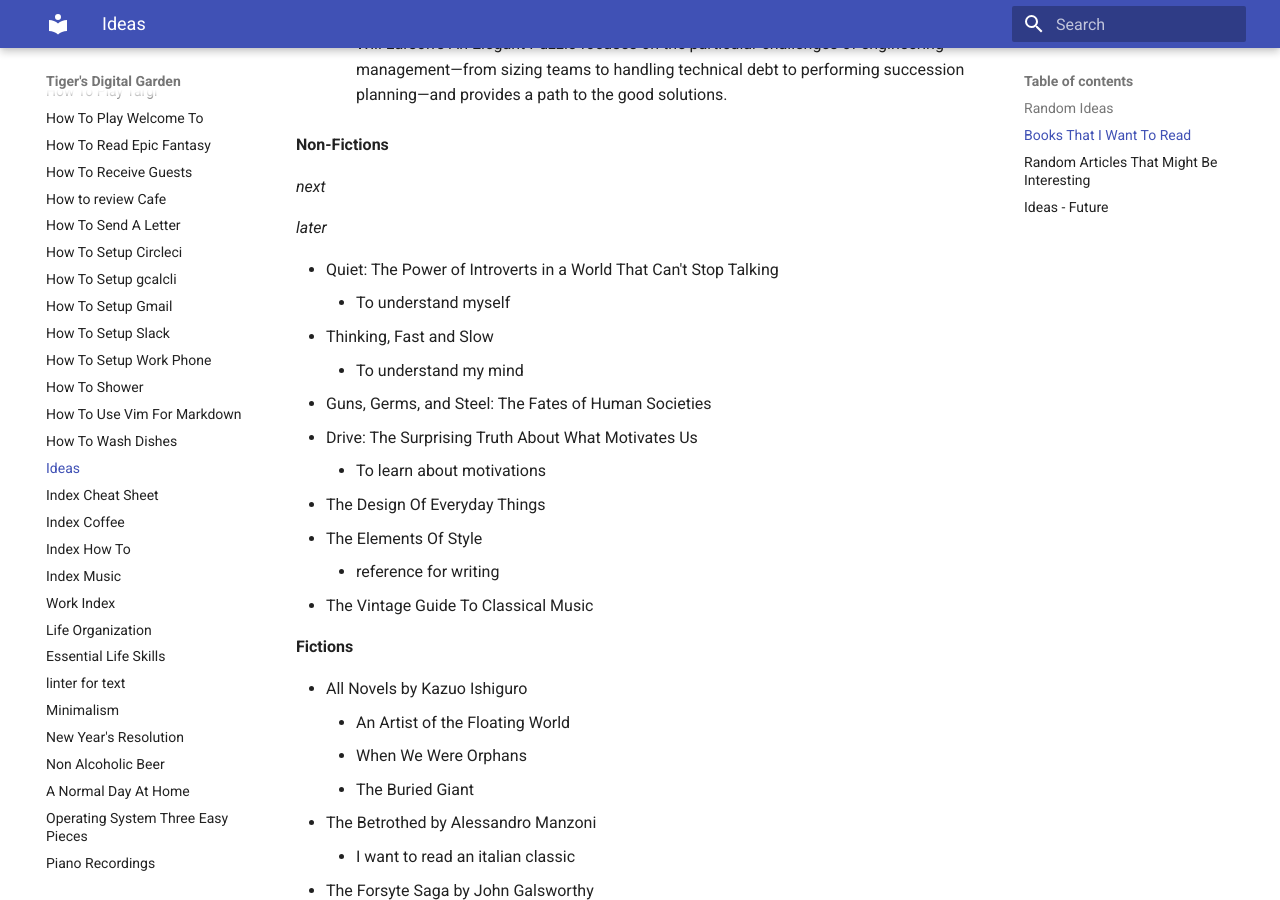
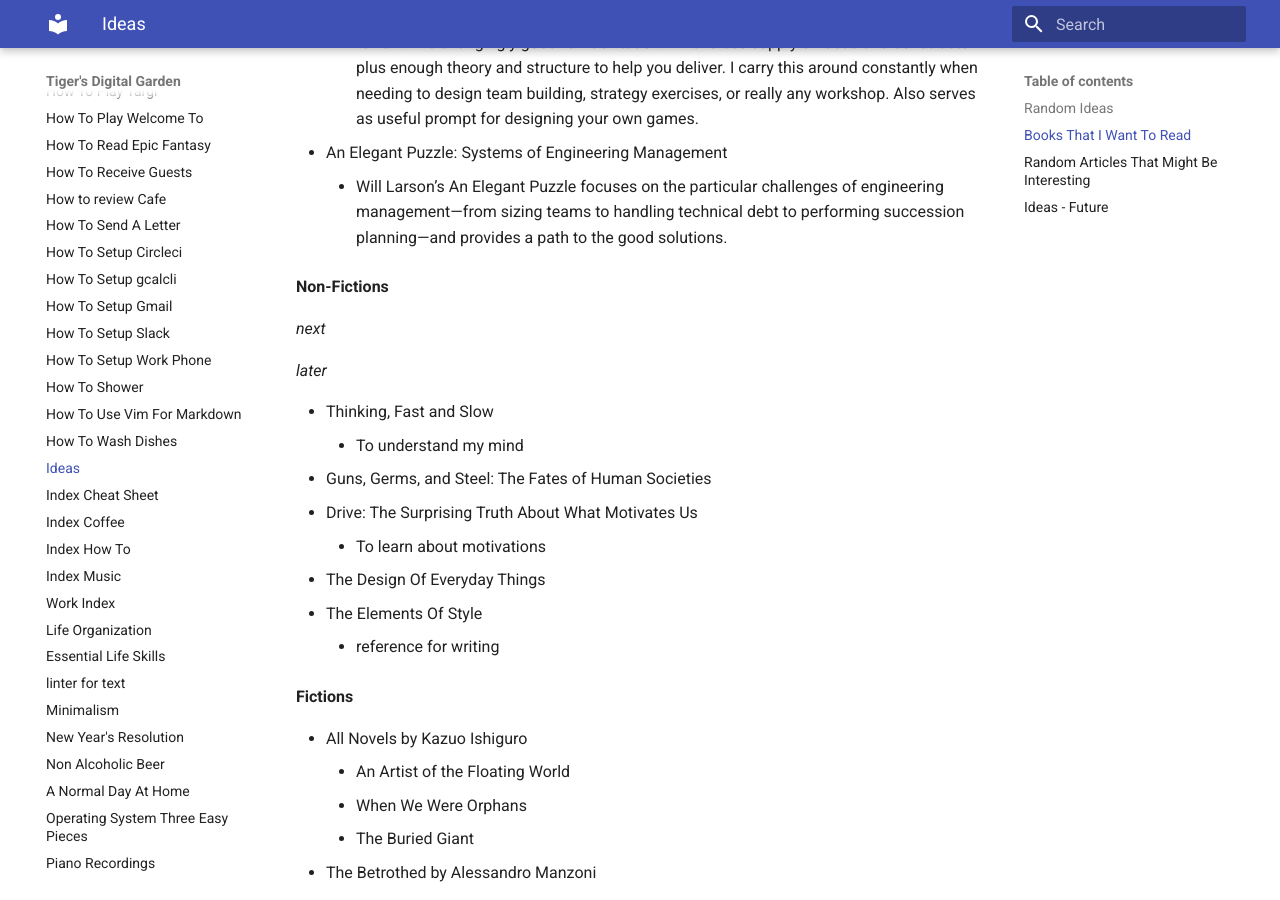
Before and after one commit to ynotstartups/notes, an MkDocs documentation site: the page built from notes/ideas.md, in a window 1280 px wide and 900 px high, scrolled down 1994 px. Built offline with MkDocs 1.6.1 and Material for MkDocs 9.7.7, drawn with Linux system fonts in a browser that asks for light colours; some of the changed text lies outside the part shown.

Commit message:
add more ideas

```diff
--- a/notes/ideas.md
+++ b/notes/ideas.md
@@ -64,8 +68,6 @@
 
 _later_
 
-- Quiet: The Power of Introverts in a World That Can't Stop Talking
-  - To understand myself
 - Thinking, Fast and Slow
   - To understand my mind
 - Guns, Germs, and Steel: The Fates of Human Societies
@@ -74,7 +76,6 @@
 - The Design Of Everyday Things
 - The Elements Of Style
   - reference for writing
-- The Vintage Guide To Classical Music
 
 **Fictions**
 
```
Also changed, not shown: other parts of notes/ideas.md (+4 -0 lines).
